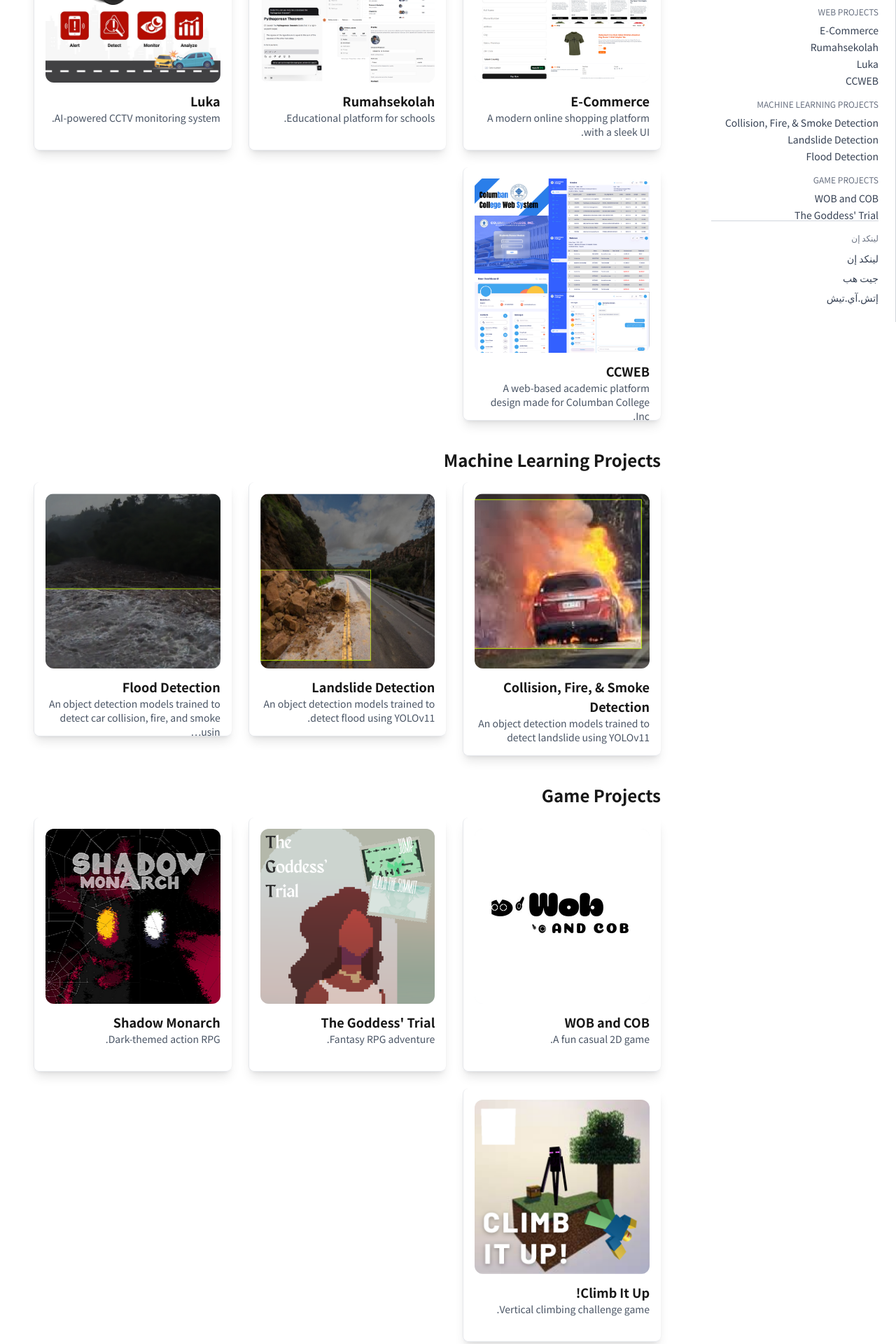
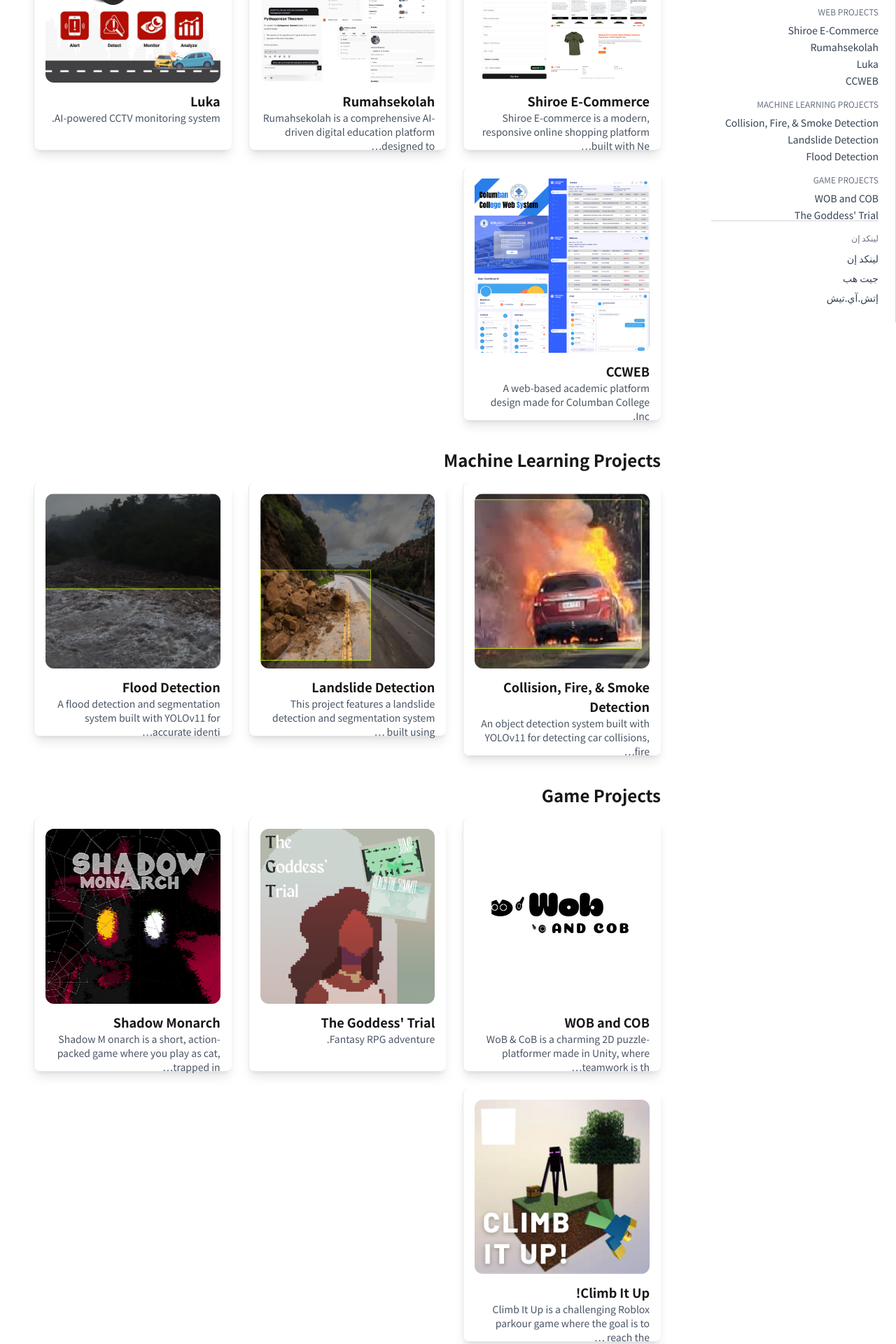
Before and after one commit to BrianShiroe/portfolio, a Next.js app: page /ar/projects in a window 1280 px wide. Shown: the part 340-2260 px from the top of the page at 70% size. Built offline with nearby package versions, Linux system fonts and the light colour scheme.

Commit message:
[feat] project descriptions

```diff
--- a/data/projects.ts
+++ b/data/projects.ts
@@ -4,10 +4,10 @@ export const projects = [
     category: "Web Projects",
     items: [
       {
-        id: "ecommerce",
-        title: "E-Commerce",
-        desc: "A modern online shopping platform with a sleek UI.",
-        href: "/projects/ecommerce",
+        id: "shiroe-ecommerce",
+        title: "Shiroe E-Commerce",
+        desc: "Shiroe E-commerce is a modern, responsive online shopping platform built with Next.js, TailwindCSS, Shadcn/UI, and Stripe, designed to deliver a seamless and secure shopping experience. It features a dynamic product catalog, efficient shopping cart management, and smooth Stripe Checkout integration, all wrapped in a clean, customizable UI. With reusable components and a mobile-friendly design, Shiroe E-commerce ensures fast performance, accessibility, and an intuitive user experience from browsing to payment.",
+        href: "/projects/shiroe-ecommerce",
         image: "/images/projects/ecommerce-1.png",
         githubLink: "https://github.com/BrianShiroe/ecommerce-web-app",
         itchLink: "",
@@ -16,7 +16,7 @@ export const projects = [
       {
         id: "rumahsekolah",
         title: "Rumahsekolah",
-        desc: "Educational platform for schools.",
+        desc: "Rumahsekolah is a comprehensive AI-driven digital education platform designed to empower schools by streamlining learning, collaboration, and content delivery. It offers secure authentication with role-based access for students, teachers, and administrators, alongside robust classroom and course management tools. The platform includes assignment submission and grading, live and scheduled session integration, discussion forums, announcements, and a resource library for PDFs, videos, and documents. With personal dashboards and analytics, Rumahsekolah provides actionable insights into attendance, performance, and engagement, creating a seamless, technology-enhanced learning experience.",
         href: "/projects/rumahsekolah",
         image: "/images/projects/rumaksekolah-1.png",
         githubLink: "",
@@ -61,7 +61,7 @@ export const projects = [
       {
         id: "collision-fire-smoke-detection",
         title: "Collision, Fire, & Smoke Detection",
-        desc: "An object detection models trained to detect landslide using YOLOv11",
+        desc: "An object detection system built with YOLOv11 for detecting car collisions, fire, and smoke from CCTV footage. The custom model is trained on 25,000 labeled images across these three classes for disaster- and accident-specific detection, while a lightweight YOLOv11 nano model offers fast, general-purpose object detection. With detailed dataset splits and evaluation metrics—including precision, recall, and mAP—the project provides a reliable, high-speed solution for real-time monitoring and automated response to accidents and emergencies.",
         href: "/projects/collision-fire-smoke-detection",
         image: "/images/projects/collision-fire-smoke-detection-1.png",
         githubLink:
@@ -72,7 +72,7 @@ export const projects = [
       {
         id: "landslide-detection",
         title: "Landslide Detection",
-        desc: "An object detection models trained to detect flood using YOLOv11.",
+        desc: "This project features a landslide detection and segmentation system built using YOLOv11. It includes a custom-trained model capable of accurately identifying landslides from 5,661 labeled images, alongside a lightweight pre-trained YOLOv11 nano model optimized for fast, general-purpose object detection. The dataset is carefully split into 4,528 training images and 1,133 validation images, ensuring robust model evaluation and performance. Designed for disaster monitoring, this project provides a high-speed, reliable solution for automated landslide detection.",
         href: "/projects/landslide-detection",
         image: "/images/projects/landslide-detection-1.png",
         githubLink:
@@ -83,7 +83,7 @@ export const projects = [
       {
         id: "flood-detection",
         title: "Flood Detection",
-        desc: "An object detection models trained to detect car collision, fire, and smoke using YOLOv11.",
+        desc: "A flood detection and segmentation system built with YOLOv11 for accurate identification of flood-affected areas. The custom model is trained on 12,463 labeled flood images for disaster-specific detection, while a lightweight YOLOv11 nano model provides fast, general-purpose object detection. With 9,970 training and 2,493 validation images, the project ensures robust evaluation and delivers a high-speed, reliable solution for automated flood monitoring.",
         href: "/projects/flood-detection",
         image: "/images/projects/flood-detection-1.png",
         githubLink: "https://github.com/BrianShiroe/yolov11-flood-detection",
@@ -98,7 +98,7 @@ export const projects = [
       {
         id: "wob-cob",
         title: "WOB and COB",
-        desc: "A fun casual 2D game.",
+        desc: "WoB & CoB is a charming 2D puzzle-platformer made in Unity, where teamwork is the key to success. Players control two specialized robots—WoB, the strong box-lifter, and CoB, the clever button-presser—switching between them to solve environmental puzzles, activate machinery, and navigate tricky platforms. With satisfying mechanics like lever-pulling, box-stacking, and precise timing, this lighthearted adventure challenges players to load all the boxes into the mysterious Dropbox Machine. Simple to pick up but full of fun, WoB & CoB delivers a bite-sized, feel-good experience perfect for puzzle fans and robot enthusiasts alike.",
         href: "/projects/wob-cob",
         image: "/images/projects/wob-and-cob-1.jpg",
         githubLink: "",
@@ -119,7 +119,7 @@ export const projects = [
       {
         id: "shadow-monarch",
         title: "Shadow Monarch",
-        desc: "Dark-themed action RPG.",
+        desc: "Shadow M onarch is a short, action-packed game where you play as cat, trapped in the shadow dimension. To escape, you must battle shadow monsters and face a challenging final boss. Developed by a duo of third-year computer science students over the course of one month, this 5–10 minute game showcases their first foray into game development using Godot and GDScript. Featuring intuitive controls for movement, attacks, sprinting, and portal transfers, the game combines point-and-click mechanics with directional combat for an engaging experience. While no further development is planned, the developers welcome feedback and tips on game development and publishing.",
         href: "/projects/shadow-monarch",
         image: "/images/projects/shadow-monarch-1.png",
         githubLink: "",
@@ -130,7 +130,7 @@ export const projects = [
       {
         id: "climb-it-up",
         title: "Climb It Up!",
-        desc: "Vertical climbing challenge game.",
+        desc: "Climb It Up is a challenging Roblox parkour game where the goal is to reach the very top. Precision and skill are key—falling sends you back to the start! While there are checkpoints for those who need a little help, only the truly daring will race to the top without relying on them. Test your reflexes, master the jumps, and see if you have what it takes to conquer the climb!",
         href: "/projects/climb-it-up",
         image: "/images/projects/climb-it-up-1.png",
         githubLink: "",
```
